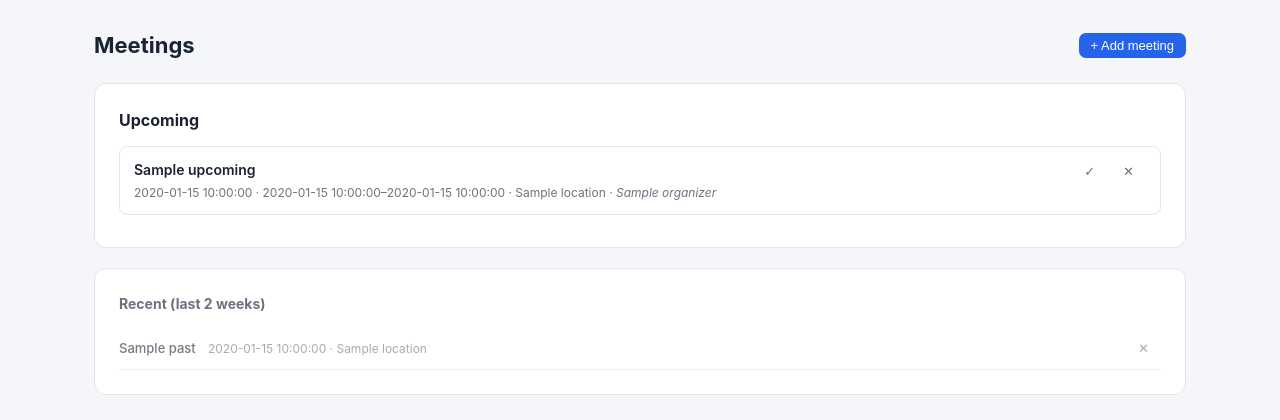
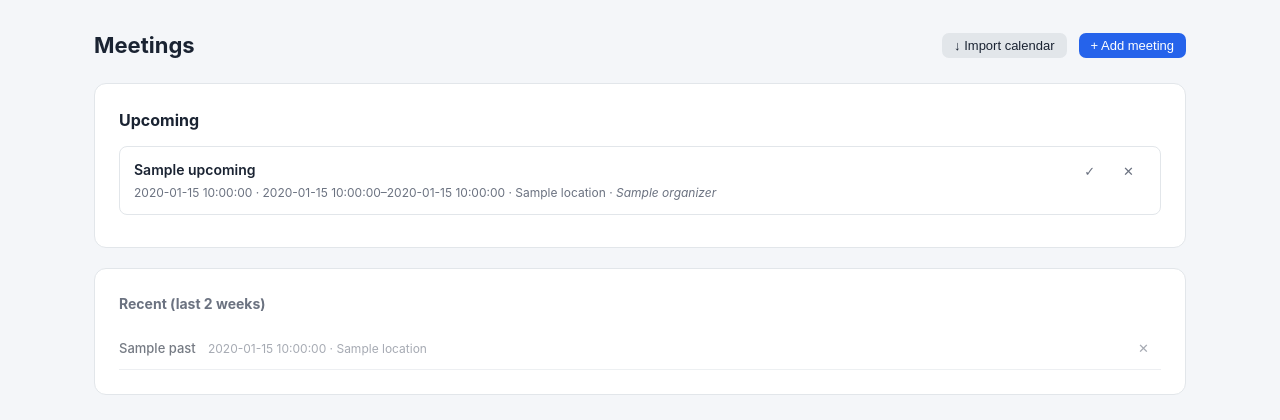
Before and after one commit to VilleNaumanen/Oiva, a Flask app: template app/templates/meetings/index.html in a window 1280 px wide. Shown: the part 56-476 px from the top of the page. Run offline with Flask 3, Linux system fonts and the light colour scheme; the template is opened without the code that fills it: most values are stand-ins (such as "Sample title", 1, 10 or a date in 2020).

Commit message:
fix: add Import calendar button to meetings page
Route POST /meetings/import-calendar existed but had no UI entry point.

Co-Authored-By: Claude Sonnet 4.6 <noreply@anthropic.com>

```diff
--- a/app/templates/meetings/index.html
+++ b/app/templates/meetings/index.html
@@ -4,7 +4,11 @@
 
 <div class="dash-section-header" style="margin-bottom:20px;">
   <h1 style="font-size:22px;font-weight:700;">Meetings</h1>
-  <button class="btn btn-primary btn-sm" id="new-meeting-btn">+ Add meeting</button>
+  <div style="display:flex;gap:6px;align-items:center;">
+    <button class="btn btn-secondary btn-sm" id="import-calendar-btn">↓ Import calendar</button>
+    <span id="import-msg" style="font-size:12px;color:var(--muted);"></span>
+    <button class="btn btn-primary btn-sm" id="new-meeting-btn">+ Add meeting</button>
+  </div>
 </div>
 
 <!-- Add meeting form -->
@@ -72,6 +76,26 @@
 {% endif %}
 
 <script>
+// ── Import calendar ────────────────────────────────────────────────────────
+document.getElementById('import-calendar-btn').addEventListener('click', function() {
+  const btn = this;
+  const msg = document.getElementById('import-msg');
+  btn.disabled = true;
+  btn.textContent = '⏳ Importing…';
+  fetch('/meetings/import-calendar', {method: 'POST'})
+    .then(r => r.json())
+    .then(d => {
+      if (d.ok) {
+        msg.textContent = d.imported > 0 ? `✓ ${d.imported} imported` : '✓ Nothing new';
+        if (d.imported > 0) setTimeout(() => location.reload(), 800);
+      } else {
+        msg.textContent = `✗ ${d.msg}`;
+      }
+      btn.textContent = '↓ Import calendar';
+      btn.disabled = false;
+    });
+});
+
 // ── New meeting ────────────────────────────────────────────────────────────
 document.getElementById('new-meeting-btn').addEventListener('click', () => {
   document.getElementById('new-meeting-form').style.display = '';
```
